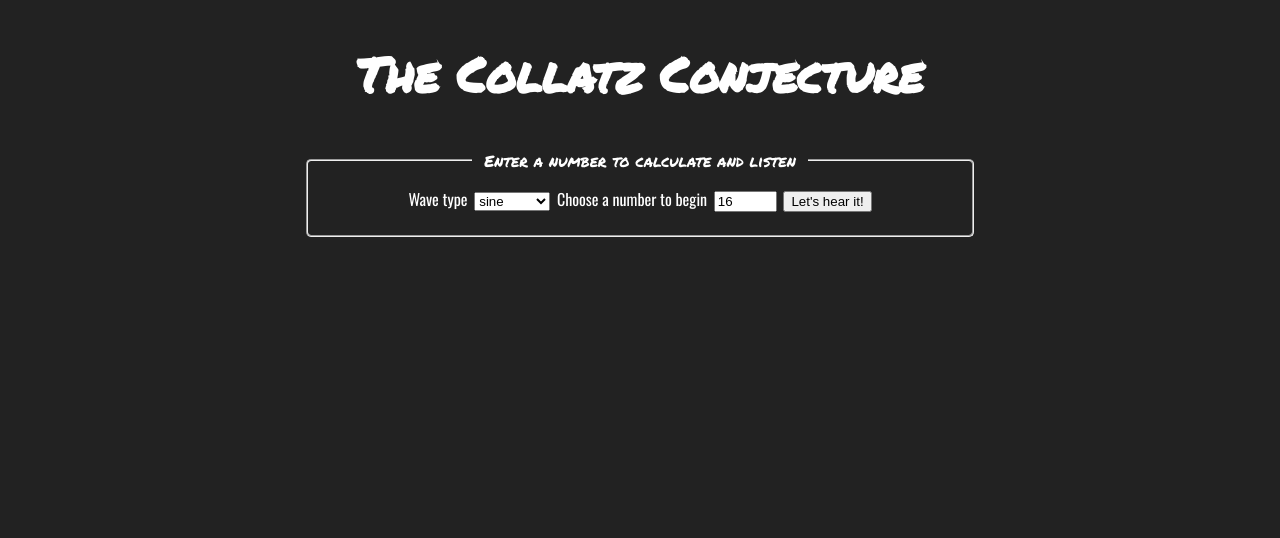
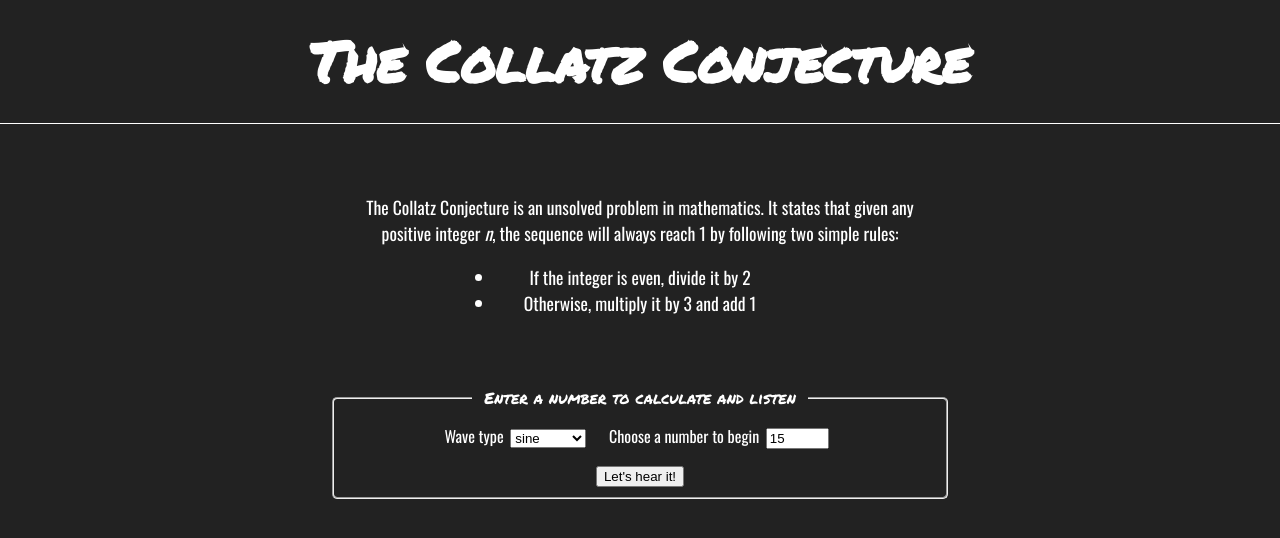
Before and after one commit to themarquisdesheric/collatz-conjecture-music, a React (Create React App) app in the folder app/: page / in a window 1280 px wide. Shown: the top 538 px of the page. Built offline with nearby package versions, Linux system fonts and the light colour scheme.

Commit message:
normalizing audio is difficult. Styling not so much

```diff
--- a/app/src/components/Form.js
+++ b/app/src/components/Form.js
@@ -4,7 +4,7 @@ import Input from './Input';
 import styled from 'styled-components';
 
 var Fieldset = styled.fieldset`
-  width: 50%;
+  width: 46%;
   margin: auto;
   border-radius: 5px;
 `;
@@ -18,7 +18,7 @@ export default class Form extends Component {
     super(props);
 
     this.state = {
-      collatz: 16
+      collatz: 15
     };
 
     this.handleCollatzChange = this.handleCollatzChange.bind(this);
@@ -76,6 +76,7 @@ export default class Form extends Component {
               value={this.state.collatz}
               onChange={this.handleCollatzChange}
             />
+            <br />
             <button type="submit">
               Let's hear it!
             </button>
--- a/app/src/components/Header.js
+++ b/app/src/components/Header.js
@@ -1,15 +1,20 @@
 import React from 'react';
 import styled from 'styled-components';
 
+var Div = styled.div`
+  border-bottom: 1px solid white;
+`;
+
 var H2 = styled.h2`
   color: #fff;
-  font-size: 3em;
+  font-size: 3.5em;
+  margin: 1.6%;
 `;
 
 export default function Header() {
   return (
-    <div>
+    <Div>
       <H2>The Collatz Conjecture</H2>
-    </div>
+    </Div>
   );
 }
--- /dev/null
+++ b/app/src/components/IntroBlurb.js
@@ -0,0 +1,31 @@
+import React from 'react';
+import styled from 'styled-components';
+
+var Div = styled.div`
+  width: 45%;
+  margin: 4em auto;
+  font-family: 'Oswald', sans-serif;
+  font-size: 1.1em;
+`;
+
+var Ul = styled.ul`
+  width: 50%;
+  margin: 0 auto;
+  padding-left: 0;
+`;
+
+export default function IntroBlurb() {
+  return (
+    <Div>
+      <p>
+        The Collatz Conjecture is an unsolved problem in mathematics.
+
+        It states that given any positive integer <em>n</em>, the sequence will always reach 1 by following two simple rules:
+      </p>
+      <Ul>
+        <li>If the integer is even, divide it by 2</li>
+        <li>Otherwise, multiply it by 3 and add 1</li>
+      </Ul>
+    </Div>
+  );
+}
--- a/app/src/components/List.js
+++ b/app/src/components/List.js
@@ -8,10 +8,15 @@ var Ul = styled.ul`
 
 var Li = styled.li`
   padding: .3em 0;
+  font-family: 'Oswald', sans-serif;
 `;
 
-var Span = styled.span`
-  font-weight: bold;
+var Even = styled.span`
+  color: #f0f;
+`;
+
+var Odd = styled.span`
+  color: #0ff;
 `;
 
 export default function List({ sequence = [] }) {
@@ -19,11 +24,11 @@ export default function List({ sequence = [] }) {
     <div>
       <Ul>
         {sequence.map(function(num, i) {
-          if (i === sequence.length - 1) return <Li key={i}><Span>{num}</Span></Li>;
+          if (i === sequence.length - 1) return <Li key={i}><Odd>{num} has been reached</Odd></Li>;
 
           return (num % 2 === 0)
-            ? <Li key={i}><Span>{num}</Span> is even so we divide by 2</Li>
-            : <Li key={i}><Span>{num}</Span> is odd so we multiply by 3, then add 1</Li>;
+            ? <Li key={i}><Even>{num} is even</Even> so we divide by 2</Li>
+            : <Li key={i}><Odd>{num} is odd</Odd> so we multiply by 3, then add 1</Li>;
         })}
       </Ul>
     </div>
--- a/app/src/components/Main.js
+++ b/app/src/components/Main.js
@@ -1,4 +1,5 @@
 import React, { Component } from 'react';
+import IntroBlurb from './IntroBlurb';
 import Form from './Form';
 import List from './List';
 
@@ -61,7 +62,10 @@ export default class Main extends Component {
 
     return (
       <div>
-        <List sequence={sequence} />
+        {sequence.length === 0
+          ? <IntroBlurb />
+          : <List sequence={sequence} />
+        }
         <Form
           renderCollatz={this.collatz}
           selected={this.state.wave}
--- a/app/src/components/SelectInput.js
+++ b/app/src/components/SelectInput.js
@@ -6,6 +6,7 @@ var Select = styled.select`
 `;
 
 var Label = styled.label`
+  padding-right: 1em;
   font-family: 'Oswald', sans-serif;
 `;
 
```
